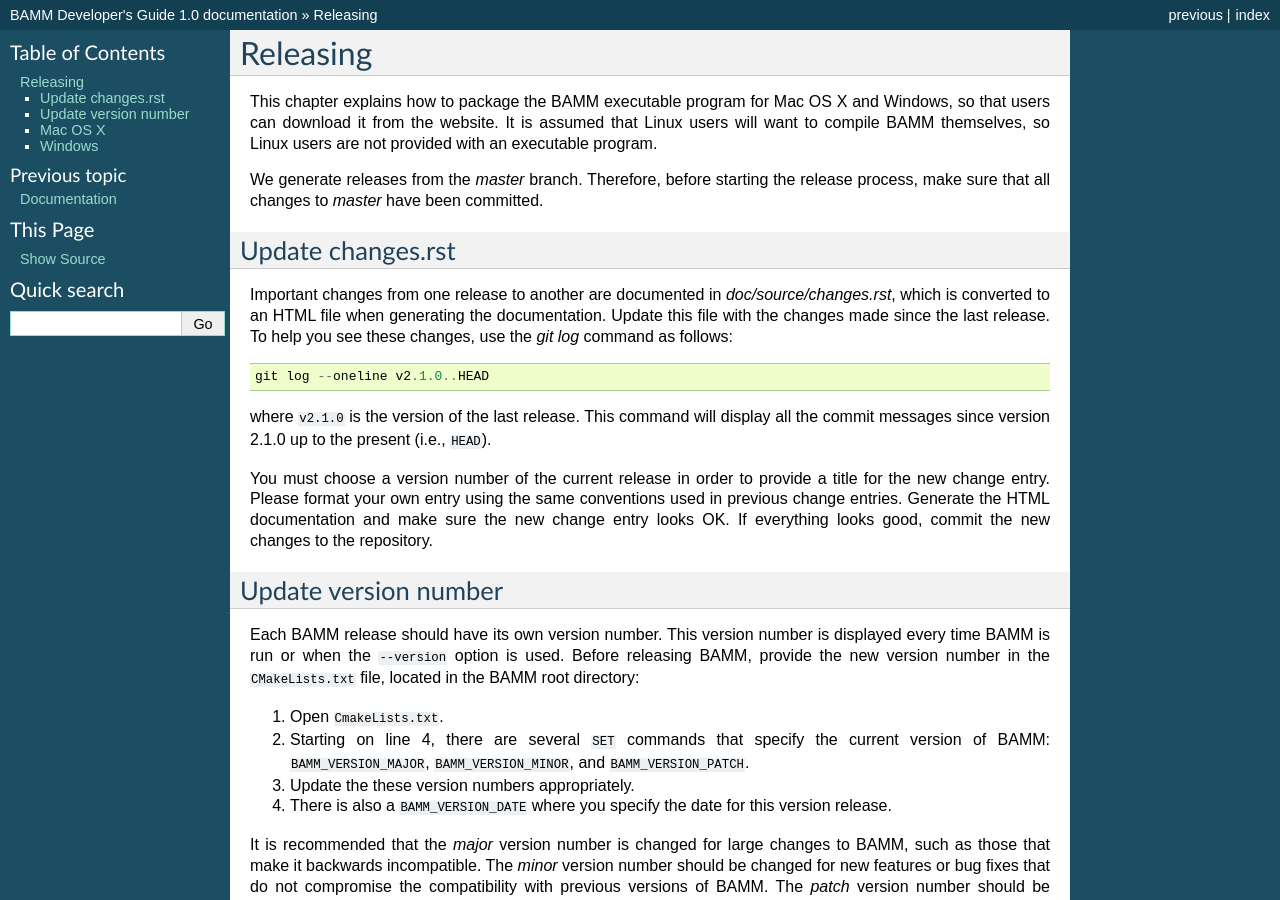
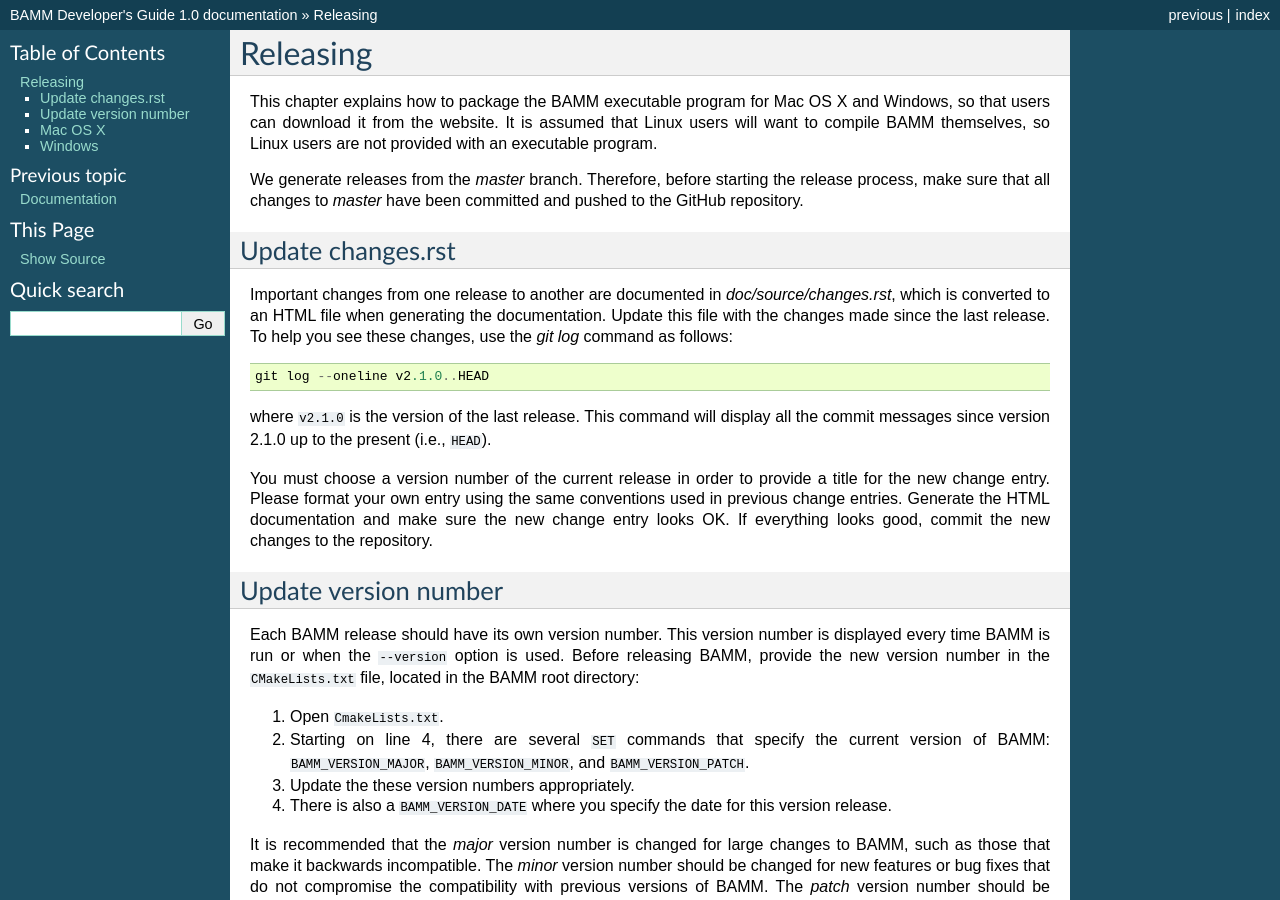
Before and after one commit to macroevolution/bamm-dev-guide, a Sphinx documentation site: the page built from source/releasing.rst, in a window 1280 px wide and 900 px high. Built offline with Sphinx 7.4.7, drawn with Linux system fonts in a browser that asks for light colours; formulas are drawn with MathJax 3.

Commit message:
In Releasing, say that master must be pushed

```diff
--- a/source/releasing.rst
+++ b/source/releasing.rst
@@ -8,7 +8,8 @@
 
 We generate releases from the *master* branch.
 Therefore, before starting the release process,
-make sure that all changes to *master* have been committed.
+make sure that all changes to *master* have been committed
+and pushed to the GitHub repository.
 
 
 Update changes.rst
```
